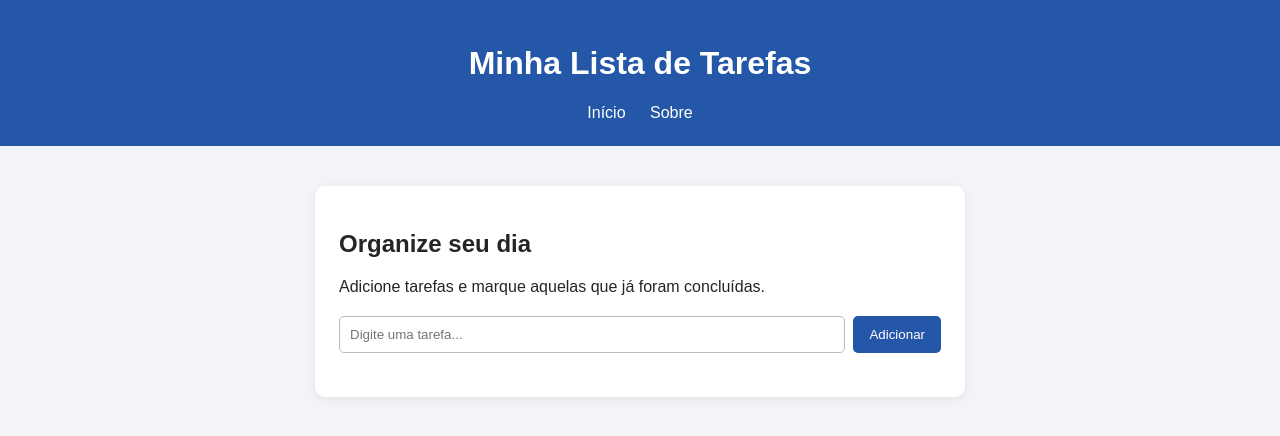
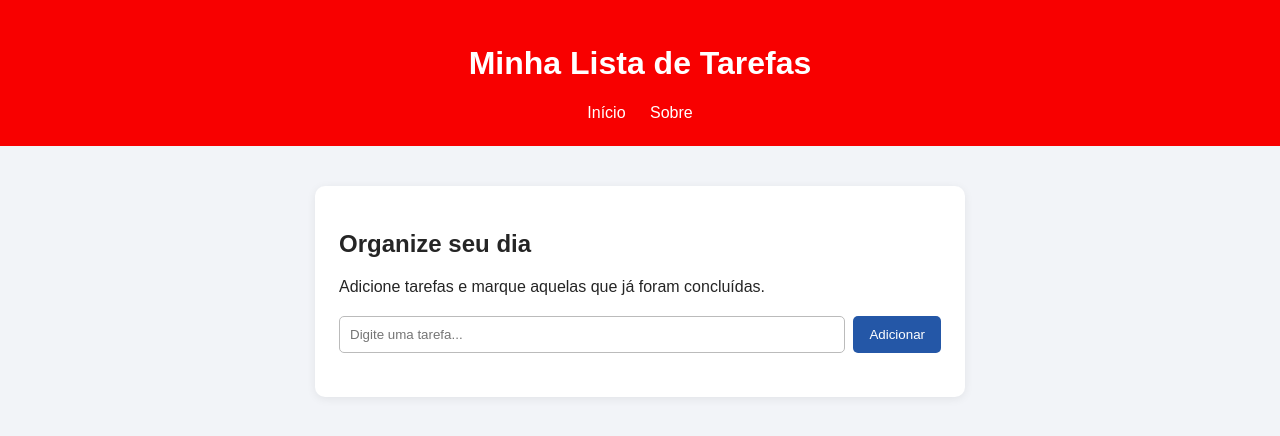
Before and after one commit to davi-muros/TRABALHO_GIT, a plain HTML site: page index.html in a window 1280 px wide. Drawn offline with Linux system fonts and the light colour scheme.

Commit message:
Davi: alterando a cor pra vermelho

```diff
--- a/style.css
+++ b/style.css
@@ -12,7 +12,7 @@ body {
 header {
     padding: 24px;
     text-align: center;
-    background-color: #2457a7;
+    background-color: #f80000;
     color: white;
 }
 
```
